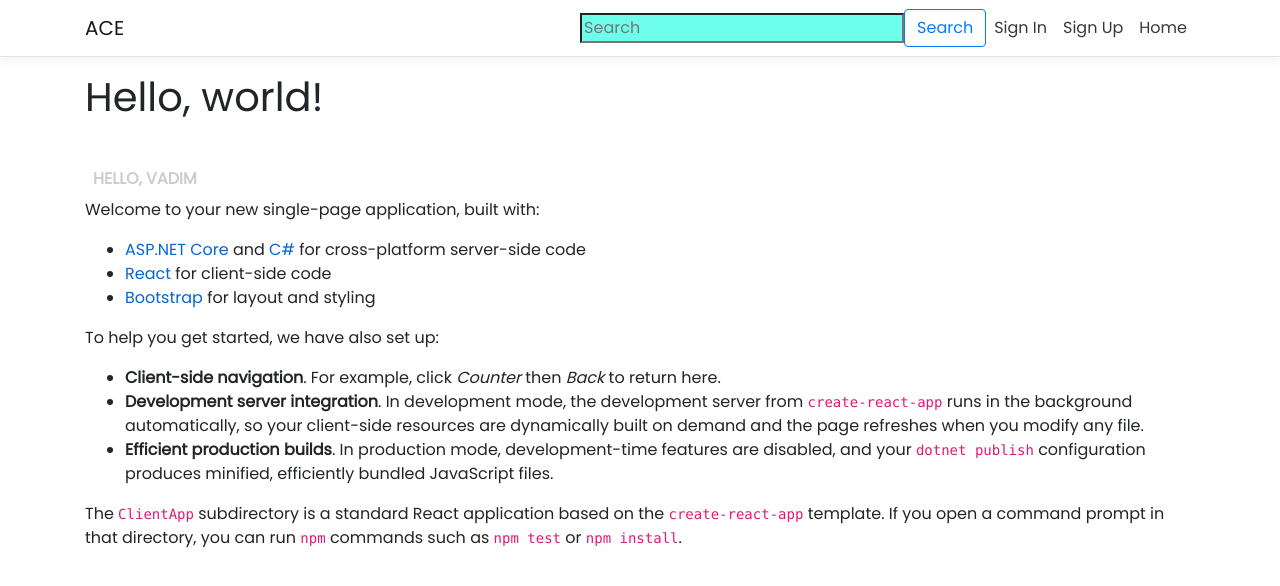
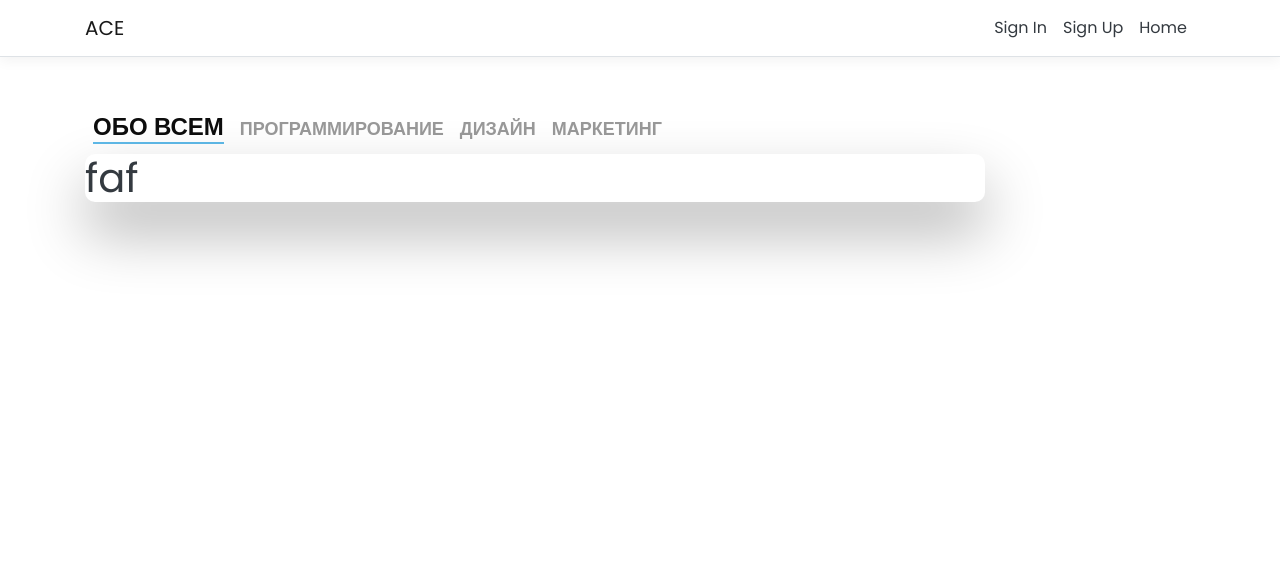
Before and after one commit to vova2plova/TeamA, a React (Create React App) app in the folder ACE/ACE/ClientApp/: page / in a window 1280 px wide. Shown: the top 586 px of the page. Built offline with nearby package versions, Linux system fonts and the light colour scheme.

Commit message:
WebSite design 0.1

```diff
--- a/ACE/ACE/ClientApp/src/LogInForm.css
+++ b/ACE/ACE/ClientApp/src/LogInForm.css
@@ -56,6 +56,20 @@ h2 {
     text-align: center;
 }
 
+#formHome {
+    -webkit-border-radius: 10px 10px 10px 10px;
+    border-radius: 10px 10px 10px 10px;
+    background: #fff;
+    padding: 30px;
+    width: 90%;
+    max-width: 900px;
+    position: relative;
+    padding: 0px;
+    -webkit-box-shadow: 0 30px 60px 0 rgba(0,0,0,0.3);
+    box-shadow: 0 30px 60px 0 rgba(0,0,0,0.3);
+    text-align: left;
+}
+
 #formFooter {
     background-color: #f6f6f6;
     border-top: 1px solid #dce8f1;
@@ -69,6 +83,17 @@ h2 {
 
 /* TABS */
 
+h2.inactiveHome {
+    color: #999999;
+    font-size: 18px;
+}
+
+h2.activeHome {
+    color: #0d0d0d;
+    border-bottom: 2px solid #5fbae9;
+    font-size: 24px;
+}
+
 h2.inactive {
     color: #cccccc;
 }
@@ -77,7 +102,6 @@ h2.active {
     color: #0d0d0d;
     border-bottom: 2px solid #5fbae9;
 }
-
 
 
 /* FORM TYPOGRAPHY*/
@@ -145,8 +169,6 @@ input[type=text]:focus {
 input[type=text]:placeholder {
     color: #cccccc;
 }
-
-
 
 /* ANIMATIONS */
 
--- a/ACE/ACE/ClientApp/src/components/Home.js
+++ b/ACE/ACE/ClientApp/src/components/Home.js
@@ -1,4 +1,5 @@
 import React, { Component } from 'react';
+
 
 export class Home extends Component {
   static displayName = Home.name;
@@ -6,21 +7,15 @@ export class Home extends Component {
   render () {
     return (
       <div>
-        <h1>Hello, world!</h1>
-        <h2 className="inactive">Hello, Vadim</h2>
-        <p>Welcome to your new single-page application, built with:</p>
-        <ul>
-          <li><a href='https://get.asp.net/'>ASP.NET Core</a> and <a href='https://msdn.microsoft.com/en-us/library/67ef8sbd.aspx'>C#</a> for cross-platform server-side code</li>
-          <li><a href='https://facebook.github.io/react/'>React</a> for client-side code</li>
-          <li><a href='http://getbootstrap.com/'>Bootstrap</a> for layout and styling</li>
-        </ul>
-        <p>To help you get started, we have also set up:</p>
-        <ul>
-          <li><strong>Client-side navigation</strong>. For example, click <em>Counter</em> then <em>Back</em> to return here.</li>
-          <li><strong>Development server integration</strong>. In development mode, the development server from <code>create-react-app</code> runs in the background automatically, so your client-side resources are dynamically built on demand and the page refreshes when you modify any file.</li>
-          <li><strong>Efficient production builds</strong>. In production mode, development-time features are disabled, and your <code>dotnet publish</code> configuration produces minified, efficiently bundled JavaScript files.</li>
-        </ul>
-        <p>The <code>ClientApp</code> subdirectory is a standard React application based on the <code>create-react-app</code> template. If you open a command prompt in that directory, you can run <code>npm</code> commands such as <code>npm test</code> or <code>npm install</code>.</p>
+          <form>
+            <h2 className="activeHome">Обо всем</h2>
+            <h2 className="inactiveHome underlineHover">Программирование</h2>
+            <h2 className="inactiveHome underlineHover Tittle">Дизайн</h2>
+            <h2 className="inactiveHome underlineHover Tittle">Маркетинг</h2>
+          </form>
+          <div id="formHome">
+            <h1 className="text-dark">faf</h1>
+          </div>
       </div>
 
     );
--- a/ACE/ACE/ClientApp/src/components/NavMenu.js
+++ b/ACE/ACE/ClientApp/src/components/NavMenu.js
@@ -1,7 +1,6 @@
 import React, { Component } from 'react';
 import { Collapse, Container, Navbar, NavbarBrand, NavbarToggler, NavItem, NavLink } from 'reactstrap';
 import { Link } from 'react-router-dom';
-import '../LogInForm.css';
 import './NavMenu.css';
 
 export class NavMenu extends Component {
@@ -31,10 +30,6 @@ export class NavMenu extends Component {
             <NavbarToggler onClick={this.toggleNavbar} className="mr-2" />
             <Collapse className="d-sm-inline-flex flex-sm-row-reverse" isOpen={!this.state.collapsed} navbar>
               <ul className="navbar-nav flex-grow">
-                <form className="form-inline my-2 my-lg-0">
-                  <input type="search" placeholder="Search" aria-label="Search"/>
-                    <button className = "btn btn-outline-primary" type="submit">Search</button>
-                </form>
                 <NavItem>
                   <NavLink tag={Link} className="text-dark" to="/SignIn">Sign In</NavLink>
                 </NavItem>
```
